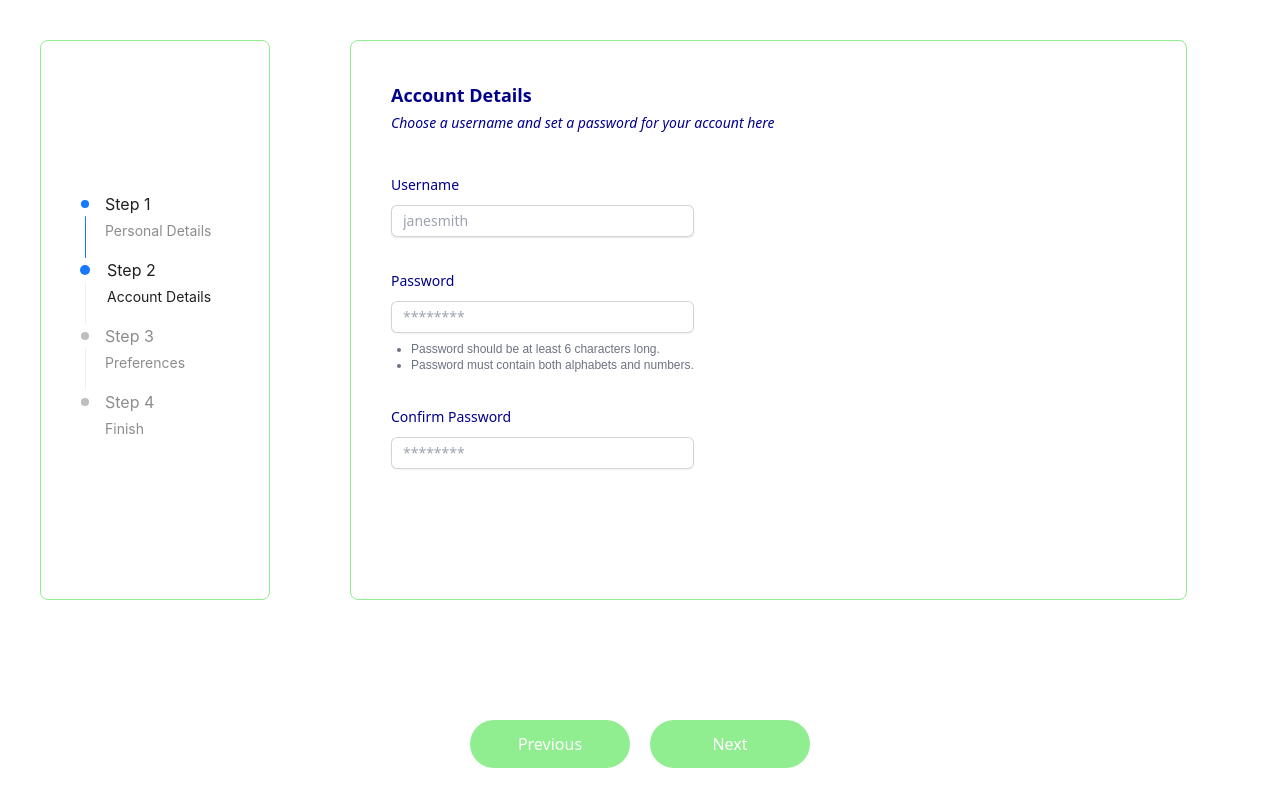
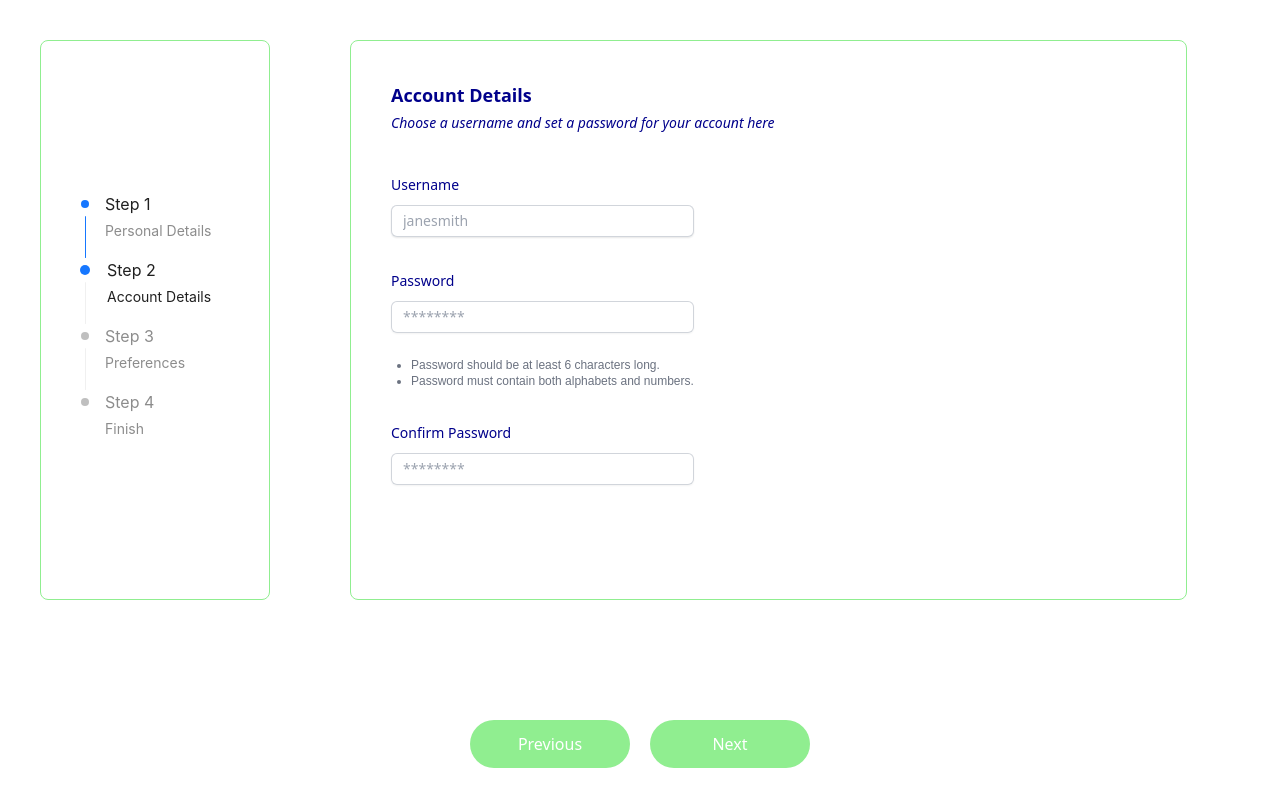
Before and after one commit to smirrr/newmultistepform, a Next.js app: page /accountDetails in a window 1280 px wide. Built offline with nearby package versions, Linux system fonts and the light colour scheme.

Commit message:
pass text added

```diff
--- a/src/app/form.js
+++ b/src/app/form.js
@@ -64,7 +64,7 @@ const MultiStepForm = ({ currentStep, errors }) => {
                         </p>
                       )}
                       {/* Password Guidelines */}
-                      <ul className="mt-2 text-xs text-gray-500 list-disc pl-5">
+                      <ul className="mt-[1.5rem] text-xs text-gray-500 list-disc pl-5">
                         <li>Password should be at least 6 characters long.</li>
                         <li>
                           Password must contain both alphabets and numbers.
```
